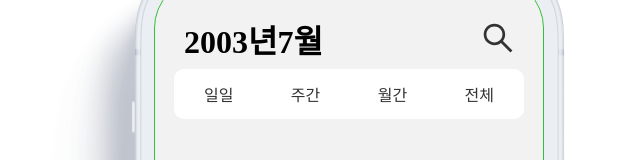
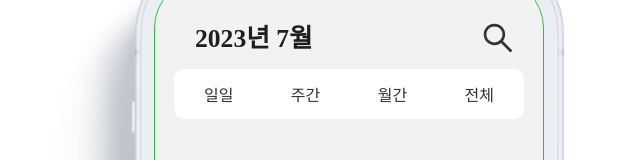
Before and after one commit to ozazat/moayo, a React (Vite) app: page /main in a window 1280 px wide. Shown: the top 160 px of the page, without its empty margins (291-931 px from the left). Built offline with nearby package versions, Linux system fonts and the light colour scheme; a web font is replaced by a local one.

Commit message:
feat : 메인 헤더에 년월 선택 기능 추가.

```diff
--- a/src/components/common/MainHeader.tsx
+++ b/src/components/common/MainHeader.tsx
@@ -1,14 +1,33 @@
 import { useLocation, Link } from "react-router-dom";
 import styled from "styled-components";
-import { SearchOutlined } from "@ant-design/icons";
+import {SearchOutlined } from "@ant-design/icons";
+import { DatePicker } from "antd";
+import dayjs from "dayjs";
+import "dayjs/locale/ko";
+import customParseFormat from 'dayjs/plugin/customParseFormat';
+
+dayjs.extend(customParseFormat);
+dayjs.locale("ko");
 
 const MainHeader = () => {
   const location = useLocation();
 
+  const defaultDate = dayjs().format("YYYY년 M월");
+
+
   return (
     <>
       <MainHeaderFirstRow>
-        <div>2003년7월</div>
+        <div>
+        <StyledDatePicker
+            picker="month"
+            bordered={false}
+            defaultValue={dayjs(defaultDate, "YYYY년M월")}
+            format="YYYY년 M월"
+            allowClear={false}
+            size={"large"}
+          />
+        </div>
         <StyledLink to="/search" isActive={location.pathname === "/search"}>
           <SearchOutlined />
         </StyledLink>
@@ -33,7 +52,34 @@ const MainHeader = () => {
 
 export default MainHeader;
 
-const StyledLink = styled(Link)`
+const StyledDatePicker = styled(DatePicker)`
+  .ant-picker-input > input {
+    font-size: 1.6rem;
+    font-weight: bold;
+    cursor: pointer;
+    transition: color 0.3s ease;
+
+    &:hover {
+      color: #888;
+    }
+  }
+
+  // 아이콘 숨기기
+  .ant-picker-suffix {
+    display: none;
+  }
+
+  // 빈 공백 줄이기
+  .ant-picker-input {
+    padding-right: 0px !important;
+  }
+`;
+
+type StyledLinkProps = {
+  isActive: boolean;
+};
+
+const StyledLink = styled(Link)<StyledLinkProps>`
   text-decoration: none;
   color: var(--base-color-black);
   display: block;
```
